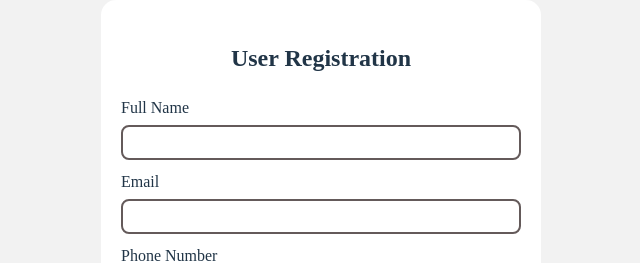
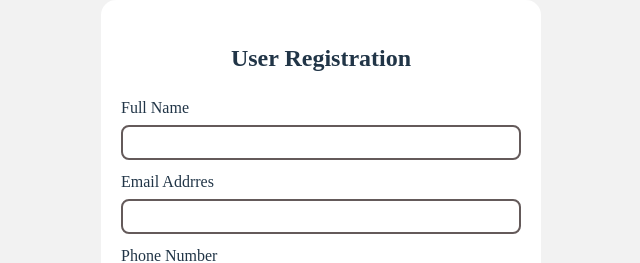
Before and after one commit to Kiranm2002/FullStack_prac, a React (Vite) app in the folder frontend/react-app/: page / in a window 1280 px wide. Shown: the top 263 px of the page, without its empty margins (319-959 px from the left). Built offline with nearby package versions, Linux system fonts and the light colour scheme.

Commit message:
testing for CI/CD 1

```diff
--- a/frontend/react-app/src/App.jsx
+++ b/frontend/react-app/src/App.jsx
@@ -62,7 +62,7 @@ function App() {
         <label>Full Name</label>
         <input type="text" name="fullname" required onChange={handleChange} />
 
-        <label>Email</label>
+        <label>Email Addrres</label>
         <input type="email" name="email" required onChange={handleChange} />
 
         <label>Phone Number</label>
```
